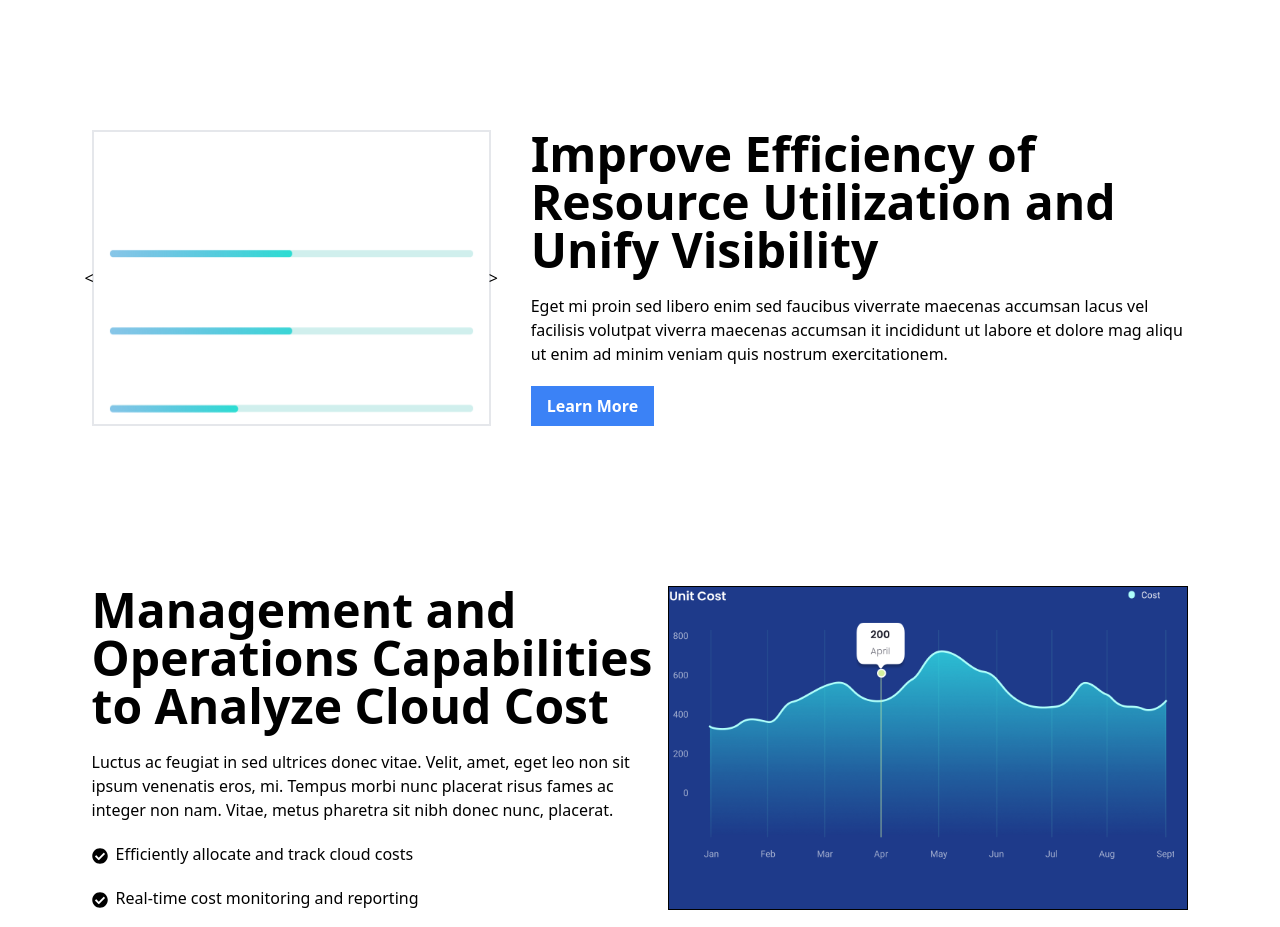
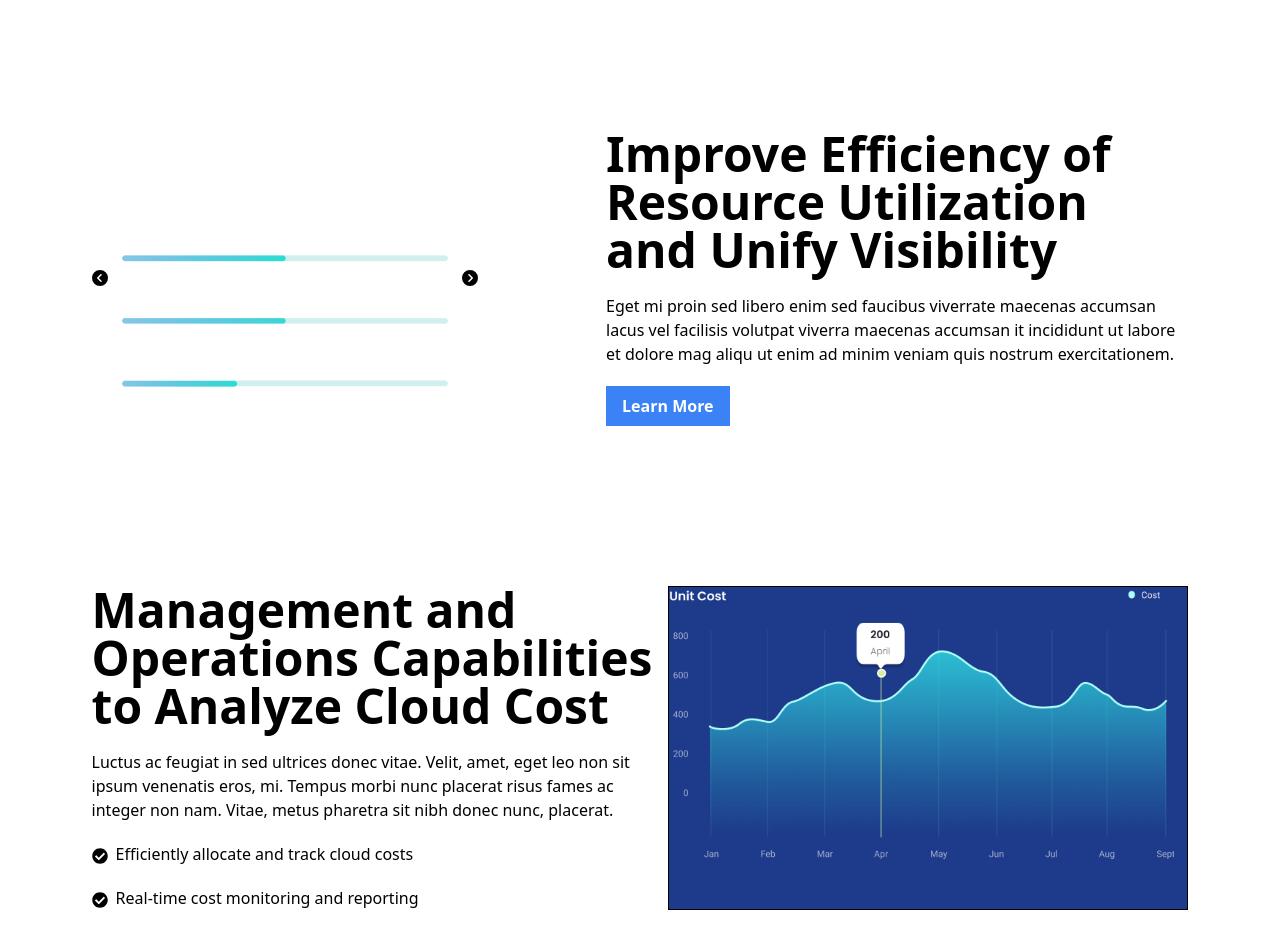
Before and after one commit to ams-sth/CloudEase, a React (Create React App) app: page / in a window 1280 px wide. Shown: the part 1360-2287 px from the top of the page. Built offline with nearby package versions, Linux system fonts and the light colour scheme.

Commit message:
Design Updated

```diff
--- a/src/components/Analytics.jsx
+++ b/src/components/Analytics.jsx
@@ -1,7 +1,11 @@
 import React from "react";
-import { connect, } from "react-redux";
+import { connect } from "react-redux";
 import { changeImage } from "../app/actions";
-
+import { FontAwesomeIcon } from "@fortawesome/react-fontawesome";
+import {
+  faChevronCircleLeft,
+  faChevronCircleRight,
+} from "@fortawesome/free-solid-svg-icons";
 
 const images = [
   "/images/Resource-195.png",
@@ -24,6 +28,10 @@ const Analytics = ({
     pageColor === greenColor || pageColor === darkColor
       ? "border-2 border-white"
       : "border-2 border-black";
+  const buttonColor =
+    pageColor === greenColor || pageColor === darkColor
+      ? "text-white"
+      : "text-black-500";
 
   const handleLeftArrowClick = () => {
     const newIndex =
@@ -37,18 +45,24 @@ const Analytics = ({
   };
 
   return (
-    <div className="container flex space-x-10 py-40">
-      <div className="flex justify-center border-2 max-w-lg">
+    <div className="container flex space-x-40 py-40">
+        <div className="flex">
           <button className="arrow-btn" onClick={handleLeftArrowClick}>
-          {"<"}
+            <FontAwesomeIcon
+              icon={faChevronCircleLeft}
+              className={`${buttonColor}`}
+            />
           </button>
-
-        <img className="object-fit"
+          <img
+            className="object-contain"
             src={images[currentImageIndex]}
             alt={`Image ${currentImageIndex}`}
           />
           <button className="arrow-btn" onClick={handleRightArrowClick}>
-          {">"}
+            <FontAwesomeIcon
+              icon={faChevronCircleRight}
+              className={`${buttonColor}`}
+            />
           </button>
         </div>
 
```
Lines whose indentation alone changed are shown as unchanged.
